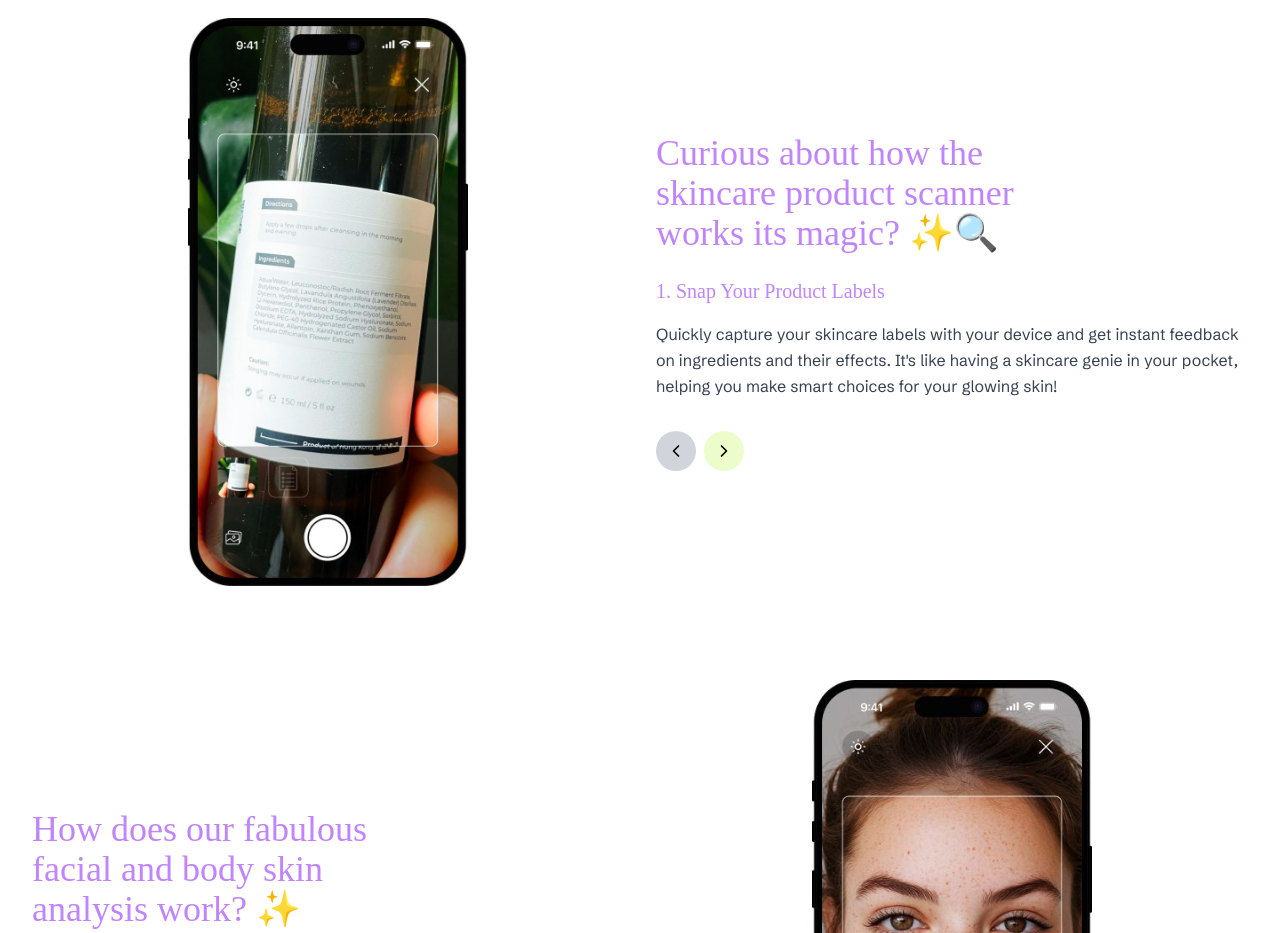
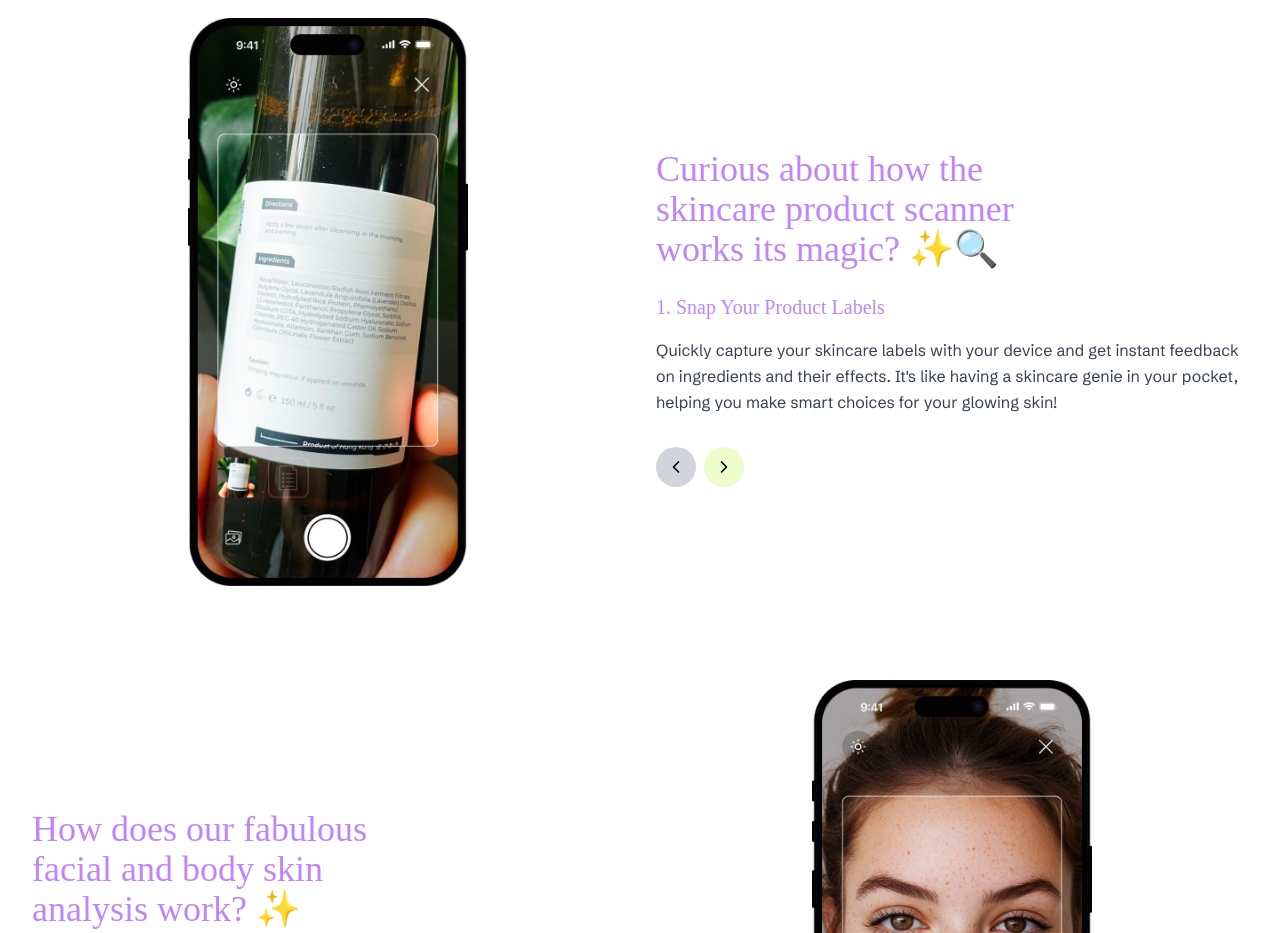
Before and after one commit to sh1vdatt/GlowProject, a React (Vite) app: page / in a window 1280 px wide. Shown: the part 1360-2293 px from the top of the page. Built offline with nearby package versions, Linux system fonts and the light colour scheme; a web font is replaced by a local one.

Commit message:
Fixed top margin of Scanner Section Text

```diff
--- a/src/components/common/SkincareScannerSlider.jsx
+++ b/src/components/common/SkincareScannerSlider.jsx
@@ -179,7 +179,7 @@ export function SkincareScannerSlider() {
           </AnimatePresence>
         </div>
       </div>
-      <div className="md:w-1/2">
+      <div className="md:w-1/2 mt-8 ">
         {activeSlide === 0 && (
           <motion.h2
             initial={{ opacity: 0, y: 20 }}
@@ -211,7 +211,7 @@ export function SkincareScannerSlider() {
             </p>
           </motion.div>
         </AnimatePresence>
-        <div className="flex items-center gap-4">
+        <div className="flex items-center gap-4 mt-4">
           <SliderNavigation
             activeSlide={activeSlide}
             totalSlides={totalSlides}
```
